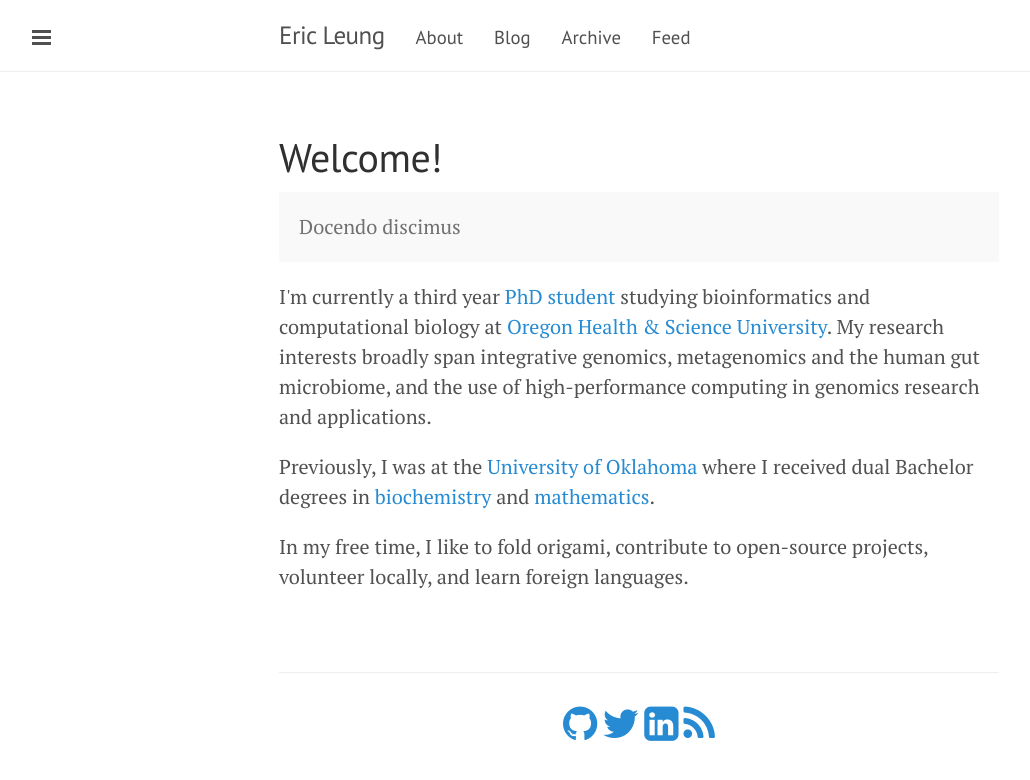
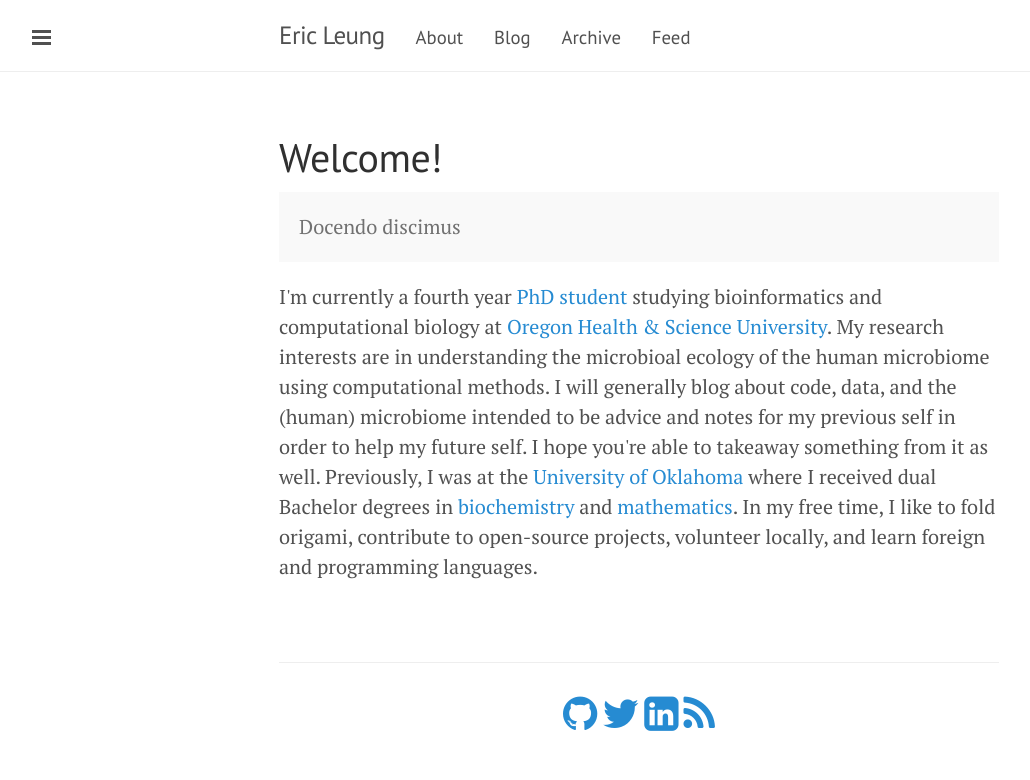
Before and after one commit to erictleung/erictleung.github.io, a Jekyll site: the page built from about.html, in a window 1280 px wide. Shown: the top 780 px of the page, without its empty margins (1-1031 px from the left). Built offline with Jekyll 4.4.1, drawn with Linux system fonts in a browser that asks for light colours; nearby versions of some CDN libraries.

Commit message:
Update about page
- Remove shortened external links
- Update student status
- Update research interests
- Add blog content intent

```diff
--- a/about.html
+++ b/about.html
@@ -8,17 +8,23 @@ description: Eric Leung is a PhD student in Bioinformatics and Computational Bio
 
 <p class="message">Docendo discimus</p>
 
-<p>I'm currently a third year <a href="http://goo.gl/U9RcRX">PhD student</a>
-studying bioinformatics and computational biology at <a
-href="http://goo.gl/IIk0ax">Oregon Health &amp; Science University</a>. My research
-interests broadly span integrative genomics, metagenomics and the human gut
-microbiome, and the use of high-performance computing in genomics research and
-applications.</p>
+I'm currently a fourth year
+<a href="http://www.ohsu.edu/xd/education/schools/school-of-medicine/departments/clinical-departments/dmice/people/eric-leung.cfm">PhD student</a>
+studying bioinformatics and computational biology at
+<a href="https://www.ohsu.edu/xd/">Oregon Health &amp; Science University</a>.
+My research interests are in understanding the microbioal ecology of the human
+microbiome using computational methods.
 
-<p>Previously, I was at the <a href="http://goo.gl/aGq1Mi">University of
-Oklahoma</a> where I received dual Bachelor degrees in
-<a href="http://goo.gl/v2MiGW">biochemistry</a> and
-<a href="http://goo.gl/QAkNVE">mathematics</a>.</p>
+I will generally blog about code, data, and the (human) microbiome intended to
+be advice and notes for my previous self in order to help my future self. I
+hope you're able to takeaway something from it as well.
+
+Previously, I was at the
+<a href="https://www.ou.edu">University of Oklahoma</a>
+where I received dual Bachelor degrees in
+<a href="http://www.ou.edu/cas/chemistry.html">biochemistry</a>
+and
+<a href="http://www.math.ou.edu/">mathematics</a>.
 
 In my free time, I like to fold origami, contribute to open-source projects,
-volunteer locally, and learn foreign languages.
+volunteer locally, and learn foreign and programming languages.
```
